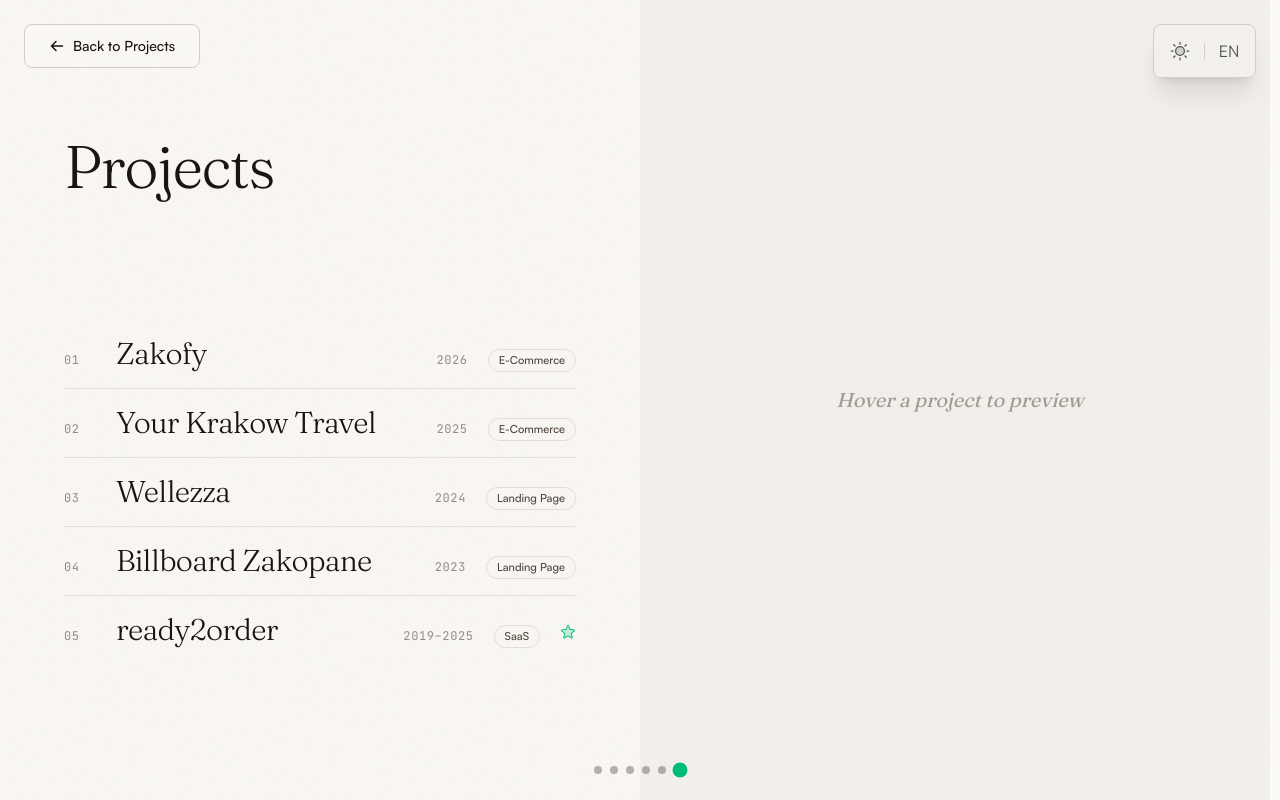
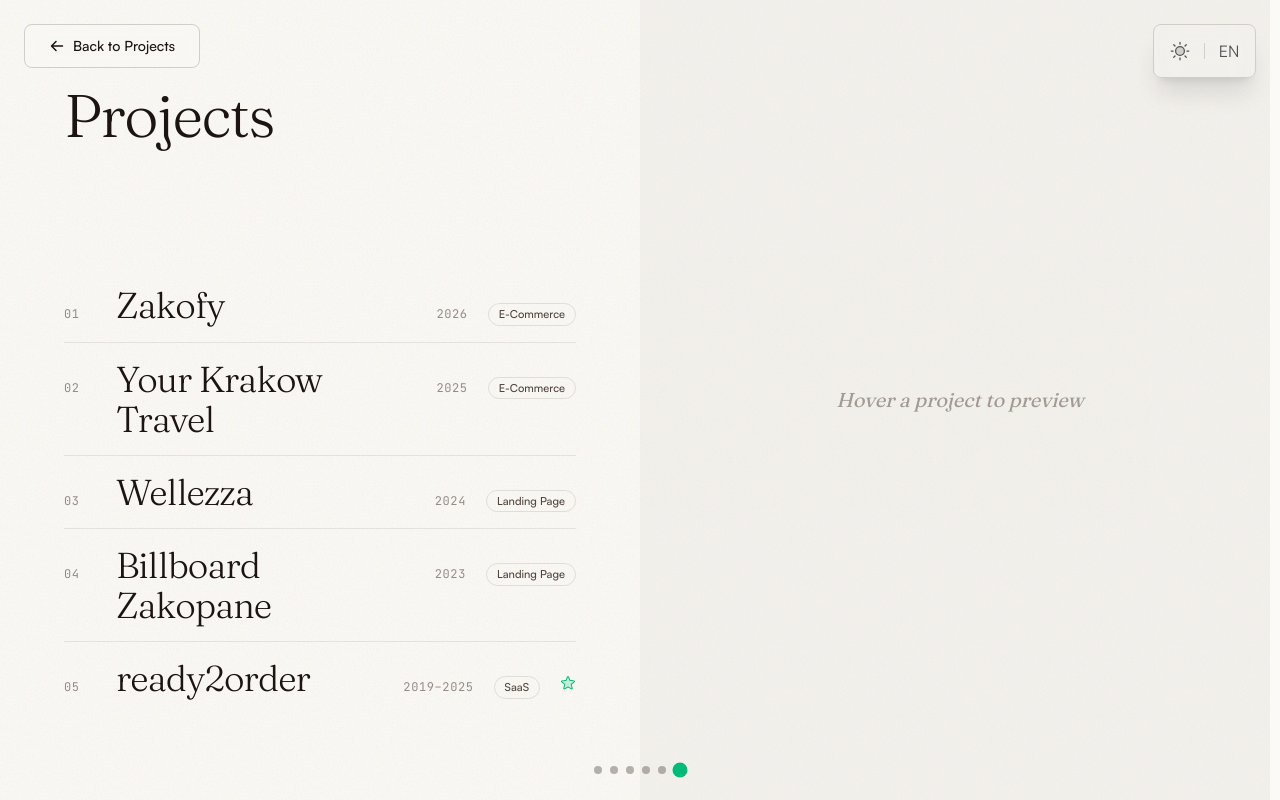
Before and after one commit to s-kolbusz/portfolio, a Next.js app: page /en/projects in a window 1280 px wide. Built offline with nearby package versions, Linux system fonts and the light colour scheme.

Commit message:
feat: update r2o photo & toc font size

```diff
--- a/src/components/features/BookTableOfContents.tsx
+++ b/src/components/features/BookTableOfContents.tsx
@@ -105,7 +105,7 @@
                 </span>
 
                 {/* Title */}
-                <span className="group-hover:text-primary flex-1 font-serif text-3xl font-light tracking-tight transition-all group-hover:translate-x-1">
+                <span className="group-hover:text-primary flex-1 font-serif text-4xl font-light tracking-tight transition-all group-hover:translate-x-1">
                   {entry.title}
                 </span>
 
```
Also changed, not shown: public/images/projects/ready2order.avif (added).
